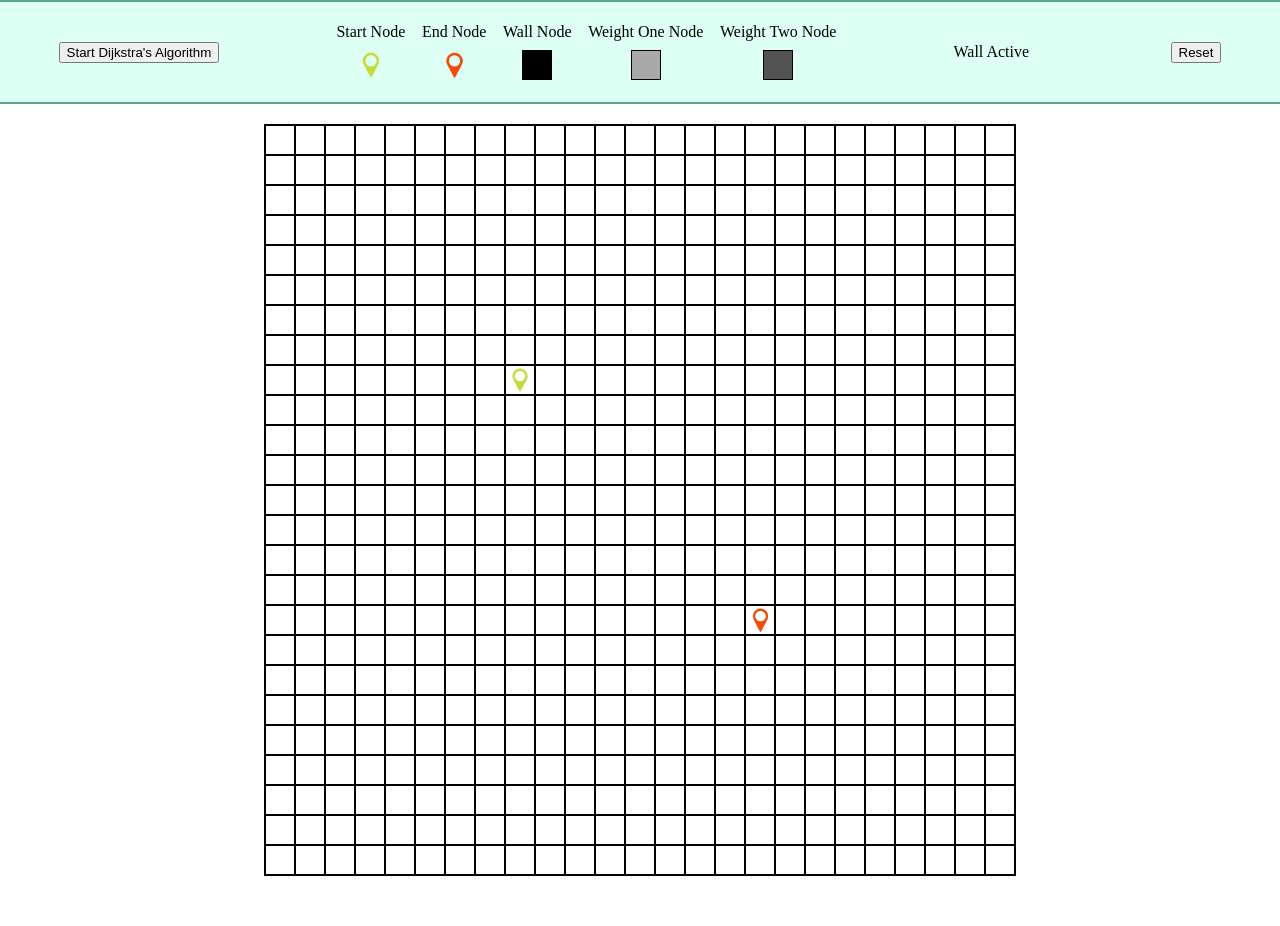
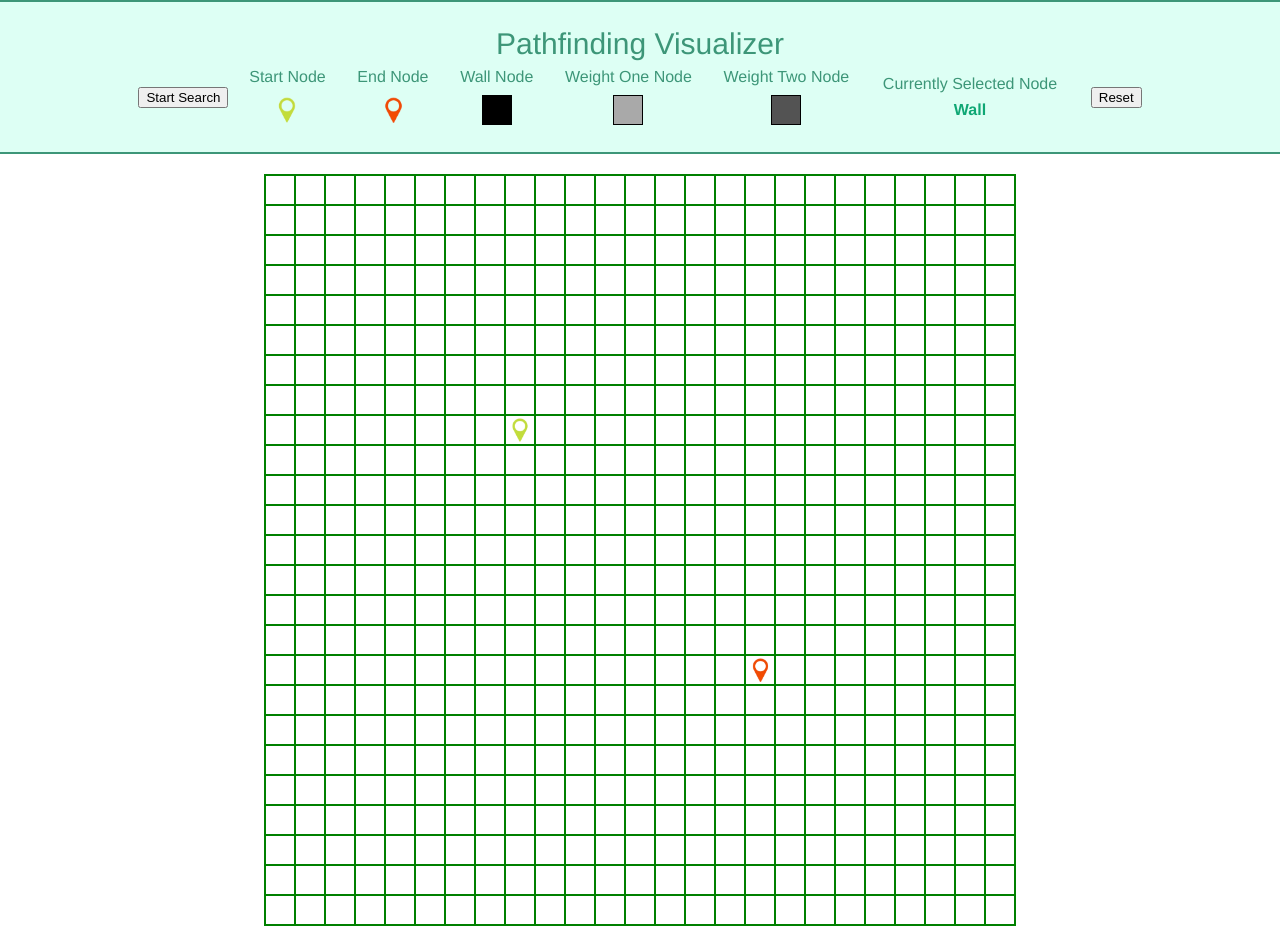
Before and after one commit to leech92/Pathfinder, a React (Create React App) app: page / in a window 1280 px wide. Before the commit the page ends 876 px from the top, so only its background shows below. Built offline with nearby package versions, Linux system fonts and the light colour scheme.

Commit message:
more css for header

```diff
--- a/src/Node/Node.css
+++ b/src/Node/Node.css
@@ -1,7 +1,7 @@
 .node{
     width: 28px;
     height: 28px;
-    border: 1px solid black;
+    border: 1px solid green;
 }
 
 .starting-node{
--- a/src/Pathfinder/Pathfinder.css
+++ b/src/Pathfinder/Pathfinder.css
@@ -7,27 +7,48 @@
 
 .header{
     display: flex;
+    flex-direction: column;
+    justify-content: center;
+    align-items: center;
+    height: 150px;
+    width: 100%;
+    background-color: rgb(221, 255, 244);
+    border: 2px solid rgb(61, 150, 120);
+    margin-bottom: 20px;
+}
+
+.title{
+    font-size: 30px;
+    font-family: 'Franklin Gothic Medium', 'Arial Narrow', Arial, sans-serif;
+    color: rgb(61, 150, 120);
+    margin-bottom: 10px;
+}
+
+.header-second{
+    display: flex;
     flex-direction: row;
     justify-content: space-around;
     align-items: center;
-    height: 100px;
-    width: 100%;
-    background-color: rgb(221, 255, 244);
-    border: 2px solid rgb(89, 170, 143);
-    margin-bottom: 20px;
+    width: 80%;
 }
 
 .node-info{
     display: flex;
     flex-direction: row;
     justify-content: space-between;
-    width: 500px;
+    width: 600px;
 }
 
 .node-info > div{
     display: flex;
     flex-direction: column;
     align-items: center;
+}
+
+.node-title{
+    font-size: 16px;
+    font-family: 'Franklin Gothic Medium', 'Arial Narrow', Arial, sans-serif;
+    color: rgb(61, 150, 120);
 }
 
 .node-img{
@@ -75,7 +96,19 @@
 }
 
 .active{
-    width: 100px;
+    display: flex;
+    flex-direction: column;
+    align-items: center;
+    font-size: 16px;
+    font-family: 'Franklin Gothic Medium', 'Arial Narrow', Arial, sans-serif;
+    color: rgb(61, 150, 120);
+    width: 200px;
+}
+
+.node-toggle{
+    margin-top: 10px;
+    color: rgb(15, 167, 116);
+    font-weight: bold;
 }
 
 .grid{
@@ -83,7 +116,7 @@
     flex-wrap: wrap;
     width: 750px;
     height: 750px;
-    border: 1px solid black;
+    border: 1px solid green;
 }
 
 .row{
--- a/src/Pathfinder/Pathfinder.jsx
+++ b/src/Pathfinder/Pathfinder.jsx
@@ -116,14 +116,14 @@ class Pathfinder extends React.Component {
         const grid = createGrid()
         this.setState({grid})
         document.body.addEventListener('keydown', (e) => {
-            if (e.key === 'w' || e.key === 'h' || e.key === 's' || e.key === 'e') {
+            if (e.key === 'w' || e.key === 't' || e.key === 's' || e.key === 'e') {
                 this.setState({wallActive: false})
                 this.setState({weightActive: false})
                 this.setState({startActive: false})
                 this.setState({endActive: false})
             }
             if (e.key === 'w') this.setState({wallActive: true})
-            if (e.key === 'h') this.setState({weightActive: true})
+            if (e.key === 't') this.setState({weightActive: true})
             if (e.key === 's') this.setState({startActive: true})
             if (e.key === 'e') this.setState({endActive: true})
         })
@@ -205,31 +205,37 @@ class Pathfinder extends React.Component {
         return (
             <div className="page">
                 <div className="header">
-                    <button className="dij-button" onClick={() => this.startDijkstras()}>Start Dijkstra's Algorithm</button>
+                    <h1 className="title">Pathfinding Visualizer</h1>
+                    <div className="header-second">
+                        <button className="dij-button" onClick={() => this.startDijkstras()}>Start Search</button>
                         <div className="node-info">
                             <div>
-                            <p>Start Node</p>
+                                <p className="node-title">Start Node</p>
                                 <div className="start-box"></div>
                             </div>
                             <div>
-                            <p>End Node</p>
+                                <p className="node-title">End Node</p>
                                 <div className="end-box"></div>
                             </div>
                             <div>
-                            <p>Wall Node</p>
+                                <p className="node-title">Wall Node</p>
                                 <div className="black-box"></div>
                             </div>
                             <div>
-                            <p>Weight One Node</p>
+                                <p className="node-title">Weight One Node</p>
                                 <div className="grey-box"></div>
                             </div>
                             <div>
-                            <p>Weight Two Node</p>
+                                <p className="node-title">Weight Two Node</p>
                                 <div className="dark-grey-box"></div>
                             </div>
                         </div>
-                    <p className="active">{this.showActive()} Active</p>
+                        <div className="active">
+                            <p>Currently Selected Node</p>
+                            <p className="node-toggle">{this.showActive()}</p>
+                        </div>
                         <button className="reset-button" onClick={() => window.location.reload()}>Reset</button>
+                    </div>
                 </div>
                 <div className="grid">
                     {grid.map((row, rowIdx) => {
```
Lines whose indentation alone changed are shown as unchanged.
